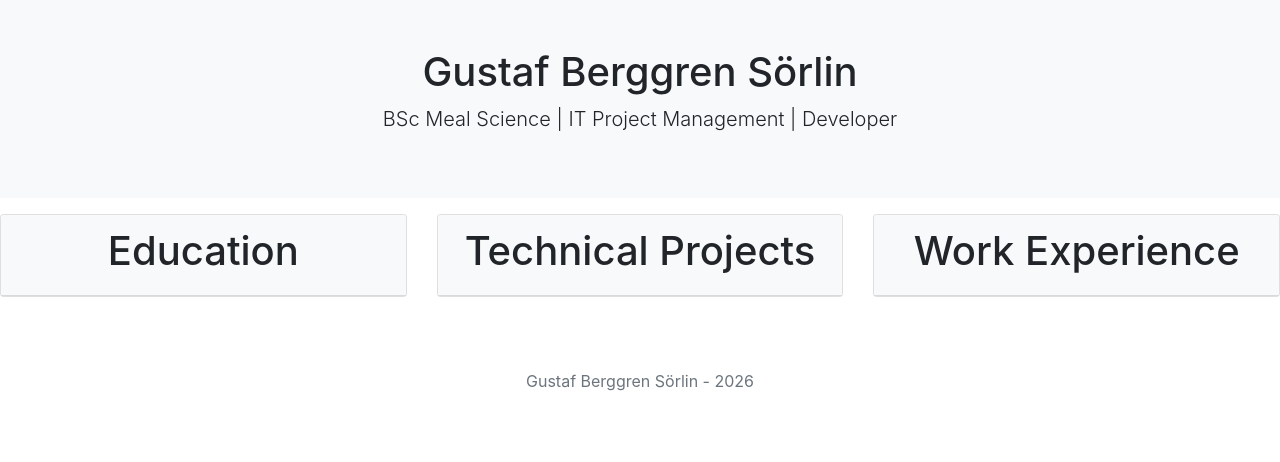
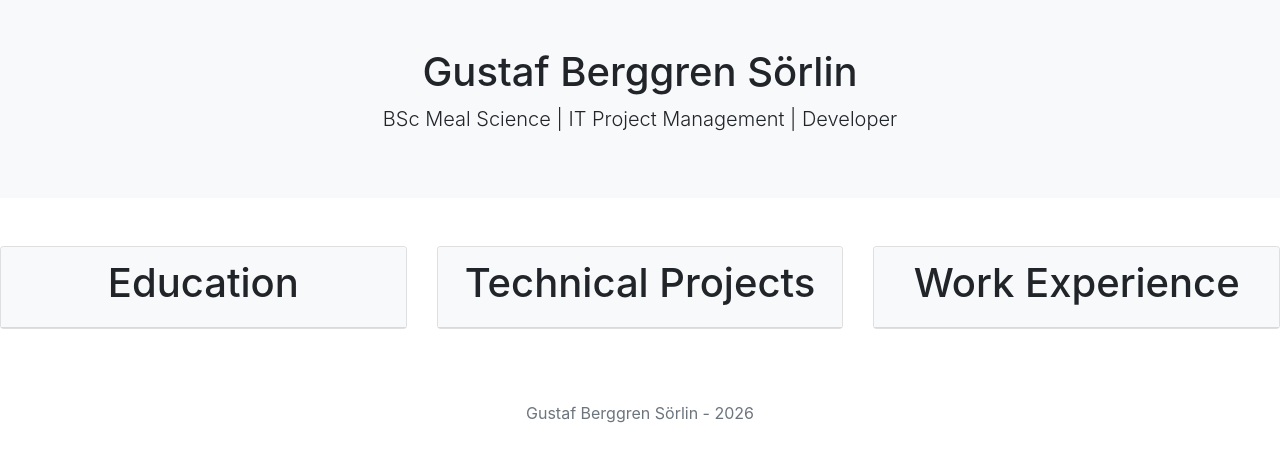
Before and after one commit to gbrggrn/gbrggrn.github.io, a Jekyll site: the page built from index.html, in a window 1280 px wide. Shown: the top 462 px of the page. Built offline with Jekyll 4.4.1, drawn with Linux system fonts in a browser that asks for light colours.

Commit message:
Update index.html

```diff
--- a/index.html
+++ b/index.html
@@ -1,9 +1,9 @@
 ---
 layout: default
 ---
-<div class="row justify-conent-around">
+<div class="row justify-conent-around ms-4 me-4 mt-5 mb-5">
 
-  <div class="col-md-4 mt-3 ms-4 mb-5">
+  <div class="col-md-4">
     <div class="card border-none">
       <div class="card-header border-none rounded-3 bg-light text-center">
         <h1>Education</h1>
@@ -11,7 +11,7 @@ layout: default
     </div>
   </div>
 
-  <div class="col-md-4 mt-3 mb-5">
+  <div class="col-md-4">
     <div class="card border-none">
       <div class="card-header border-none rounded-3 bg-light text-center">
         <h1>Technical Projects</h1>
@@ -19,7 +19,7 @@ layout: default
     </div>
   </div>
 
-  <div class="col-md-4 mt-3 me-4 mb-5">
+  <div class="col-md-4">
     <div class="card border-none">
       <div class="card-header border-none rounded-3 bg-light text-center">
         <h1>Work Experience</h1>
```
